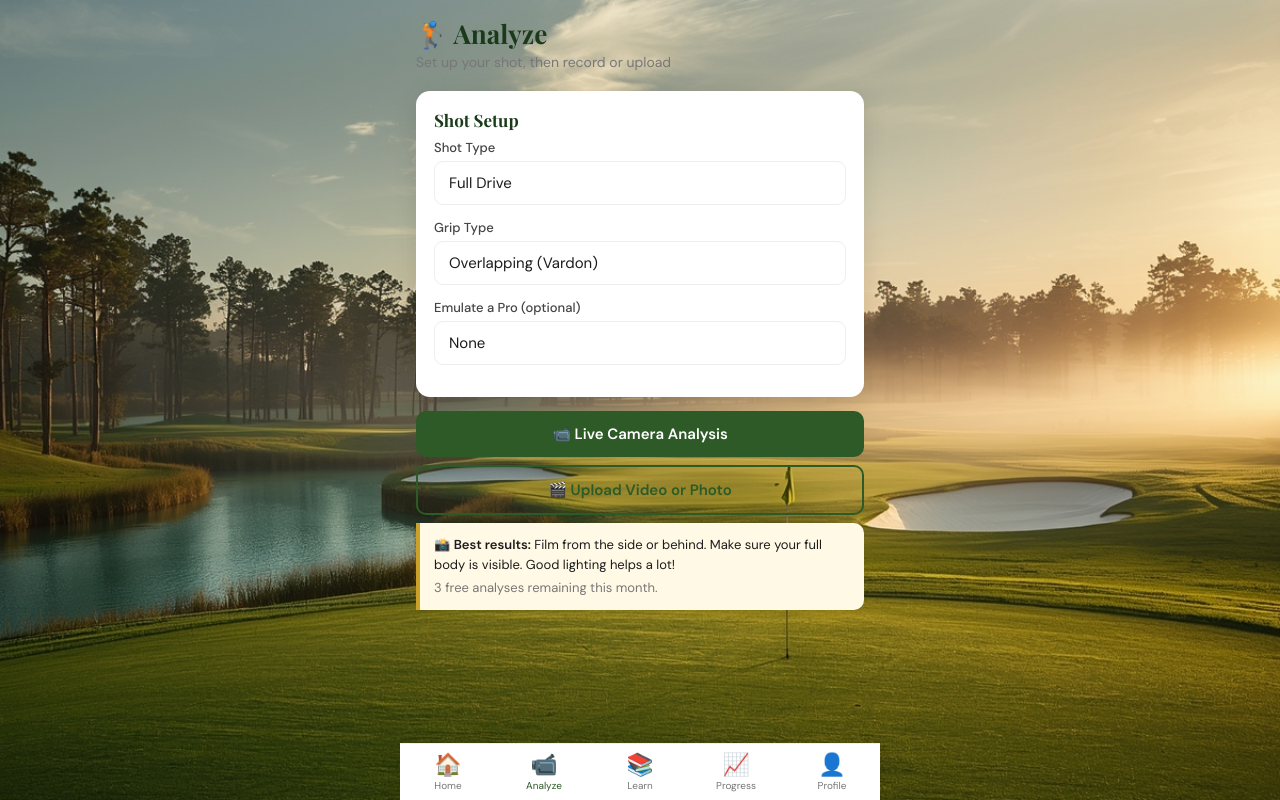
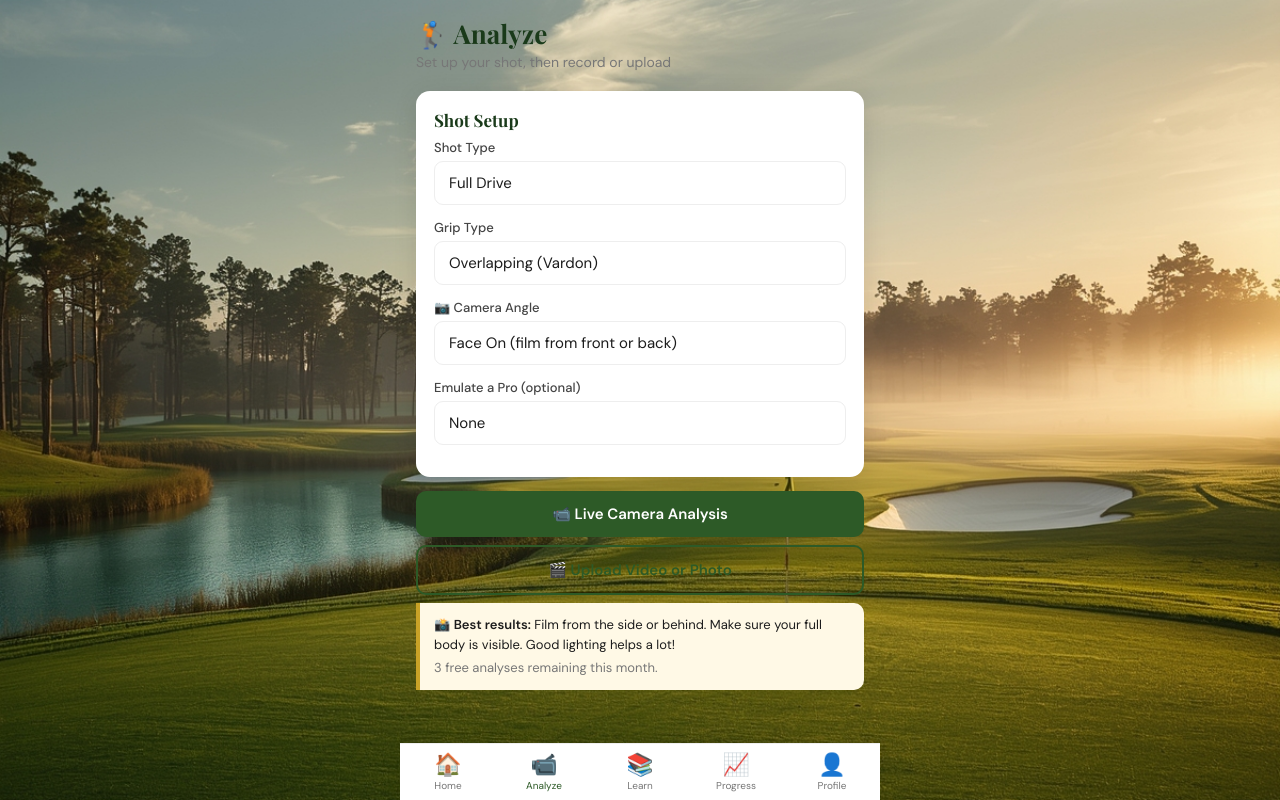
Before and after one commit to bobulu68-SCAI/swingcoach-ai, a Next.js app: page / in a window 1280 px wide. Both pictures are taken after a click on the button "📹 Analyze". Built offline with nearby package versions, Linux system fonts and the light colour scheme.

Commit message:
Update index.tsx

```diff
--- a/pages/index.tsx
+++ b/pages/index.tsx
@@ -226,6 +226,7 @@ function AnalyzeTab({ canAnalyze, remaining, isPremium, onSave, onUpgrade }:
   const [shotType, setShotType] = useState(SHOT_TYPES[0])
   const [gripType, setGripType] = useState(GRIP_TYPES[0])
   const [proEmulate, setProEmulate] = useState('None')
+  const [cameraAngle, setCameraAngle] = useState('Face On')
   const [mode, setMode] = useState<'select' | 'camera' | 'upload' | 'analyzing' | 'result'>('select')
   const [status, setStatus] = useState('')
   const [result, setResult] = useState('')
@@ -459,6 +460,14 @@ function AnalyzeTab({ canAnalyze, remaining, isPremium, onSave, onUpgrade }:
             {GRIP_TYPES.map(g => <option key={g}>{g}</option>)}
           </select>
         </div>
+       <div className="form-group">
+  <label className="form-label">📷 Camera Angle</label>
+  <select value={cameraAngle} onChange={e => setCameraAngle(e.target.value)}>
+    <option>Face On (film from front or back)</option>
+    <option>Down the Line (film from behind)</option>
+    <option>Both Angles</option>
+  </select>
+</div>
         <div className="form-group">
           <label className="form-label">Emulate a Pro (optional)</label>
           <select value={proEmulate} onChange={e => setProEmulate(e.target.value)}>
```
